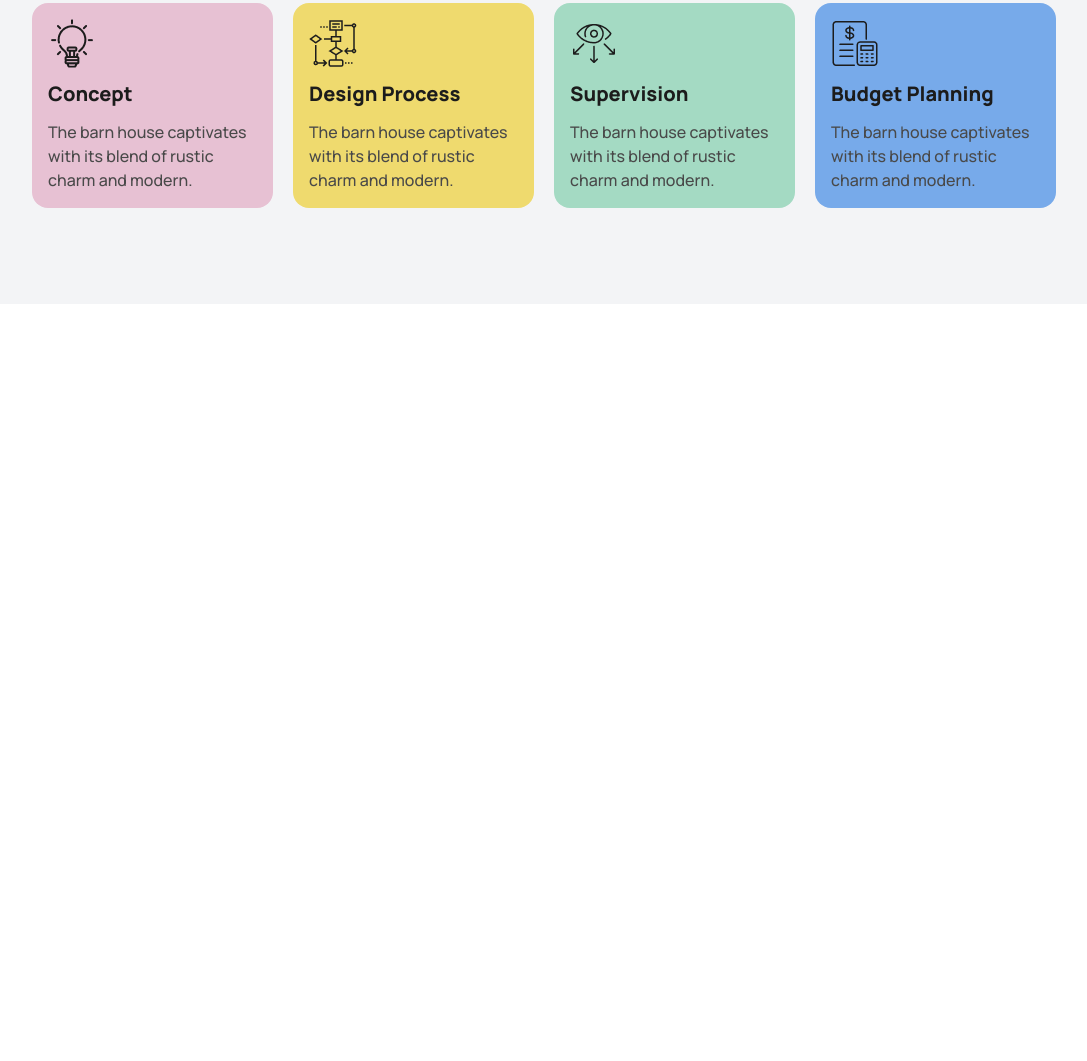
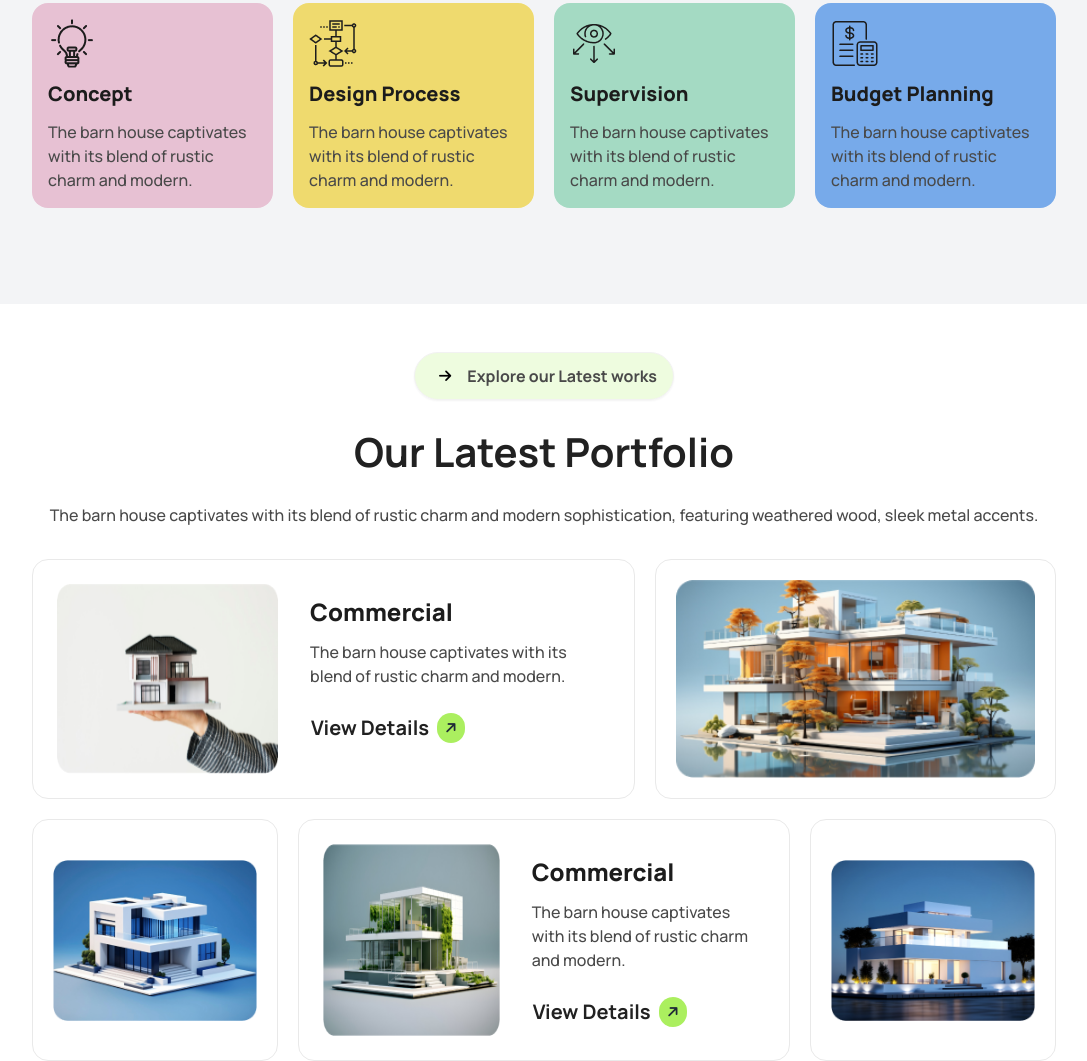
Before and after one commit to elite1122/Responsive-Home-Design-Using-TailwindCSS-and-DaisyUI, a plain HTML site: page index.html in a window 1280 px wide. Shown: the part 1928-2989 px from the top of the page, without its empty margins (96-1183 px from the left). Before the commit the page ends 2232 px from the top, so only its background shows below. Drawn offline with nearby package versions, Linux system fonts and the light colour scheme.

Commit message:
Latest Portfolio Section

```diff
--- a/index.html
+++ b/index.html
@@ -29,6 +29,7 @@
                     colors: {
                         clifford: '#da373d',
                         'color-primary': '#ABEF5F',
+                        'custom-light-green': 'rgba(171, 239, 95, 0.2)',
                     }
                 }
             }
@@ -187,7 +188,8 @@
 
         <!-- Work Process Section -->
         <section>
-            <div class="w-4/5 mx-auto flex flex-col lg:flex-row lg:justify-between mt-[-40px] lg:mt-0 pb-[16px] lg:pb-[32px]">
+            <div
+                class="w-4/5 mx-auto flex flex-col lg:flex-row lg:justify-between mt-[-40px] lg:mt-0 pb-[16px] lg:pb-[32px]">
                 <div class="w-full space-y-6">
                     <div class="btn bg-white rounded-full flex w-max lg:mt-0 mx-auto">
                         <div class="p-2 rounded-full">
@@ -198,7 +200,8 @@
                     <h3
                         class="text-2xl lg:text-[40px] font-bold text-[#212121] lg:leading-[55px] leading-[33px] text-center">
                         Our Works Process</h3>
-                    <p class="text-base font-medium text-[#494949] text-center">The barn house captivates with its blend of
+                    <p class="text-base font-medium text-[#494949] text-center">The barn house captivates with its blend
+                        of
                         rustic charm and modern sophistication, featuring weathered wood, sleek metal accents.</p>
                 </div>
             </div>
@@ -234,6 +237,90 @@
             </div>
         </section>
 
+        <!-- Latest Portfolio Section -->
+        <section class="lg:bg-white pt-12">
+            <div class="w-4/5 mx-auto flex flex-col lg:flex-row lg:justify-between pb-[16px] lg:pb-[32px]">
+                <div class="w-full space-y-6">
+                    <div class="btn bg-custom-light-green rounded-full flex w-max lg:mt-0 mx-auto">
+                        <div class="p-2 rounded-full">
+                            <i class="fa-solid fa-arrow-right text-black"></i>
+                        </div>
+                        <a class="text-[#494949] font-bold text-base">Explore our Latest works</a>
+                    </div>
+                    <h3
+                        class="text-2xl lg:text-[40px] font-bold text-[#212121] lg:leading-[55px] leading-[33px] text-center">
+                        Our Latest Portfolio</h3>
+                    <p class="text-base font-medium text-[#494949] text-center">The barn house captivates with its blend
+                        of rustic charm and modern sophistication, featuring weathered wood, sleek metal accents.</p>
+                </div>
+            </div>
+            <div class="space-y-5">
+                <!-- 1st row -->
+                <div class="w-4/5 mx-auto flex flex-col lg:flex-row gap-5">
+                    <!-- 1st card -->
+                    <div
+                        class="flex flex-col lg:flex-row box-border border border-[#e9e9e9] rounded-[16px] p-6 gap-4 w-full lg:w-3/5 bg-white">
+                        <img src="./assets/img1.png" alt="" class="w-full lg:w-2/5">
+                        <div class="space-y-4 w-full lg:w-3/5">
+                            <div class="pl-4 space-y-3 pt-3">
+                                <h5 class="text-2xl font-extrabold text-[#1C1C1C]">Commercial</h5>
+                                <p class="text-base font-medium text-[#494949]">The barn house captivates with its blend
+                                    of
+                                    rustic charm and modern.</p>
+                            </div>
+                            <div class="flex items-center btn btn-ghost w-max">
+                                <a class="text-xl font-bold text-[#212121]">View Details</a>
+                                <div class="bg-color-primary p-2 rounded-full">
+                                    <i class="fa-solid fa-arrow-right -rotate-45"></i>
+                                </div>
+                            </div>
+                        </div>
+                    </div>
+                    <!-- 2nd card -->
+                    <div
+                        class="w-full lg:w-2/5 flex justify-center items-center box-border border border-[#e9e9e9] rounded-[16px] bg-white">
+                        <img src="./assets/img2.png" alt="" class="w-full p-5">
+                    </div>
+                </div>
+                <!-- 2nd row -->
+                <div class="w-4/5 mx-auto flex flex-col lg:flex-row gap-5">
+                    <!-- 1st card -->
+                    <div
+                        class="w-full lg:w-1/4 flex justify-center items-center box-border border border-[#e9e9e9] rounded-[16px] bg-white">
+                        <img src="./assets/img3.png" alt="" class="w-full p-5">
+                    </div>
+                    <!-- 2nd card -->
+                    <div
+                        class="flex flex-col lg:flex-row box-border border border-[#e9e9e9] rounded-[16px] p-6 gap-4 w-full lg:w-2/4 bg-white">
+                        <img src="./assets/img4.png" alt="" class="w-full lg:w-2/5">
+                        <div class="space-y-4 w-full lg:w-3/5">
+                            <div class="pl-4 space-y-3 pt-3">
+                                <h5 class="text-2xl font-extrabold text-[#1C1C1C]">Commercial</h5>
+                                <p class="text-base font-medium text-[#494949]">The barn house captivates with its blend
+                                    of
+                                    rustic charm and modern.</p>
+                            </div>
+                            <div class="flex items-center btn btn-ghost w-max">
+                                <a class="text-xl font-bold text-[#212121]">View Details</a>
+                                <div class="bg-color-primary p-2 rounded-full">
+                                    <i class="fa-solid fa-arrow-right -rotate-45"></i>
+                                </div>
+                            </div>
+                        </div>
+                    </div>
+                    <!-- 3rd card -->
+                    <div
+                        class="w-full lg:w-1/4 flex justify-center items-center box-border border border-[#e9e9e9] rounded-[16px] bg-white lg:hidden">
+                        <img src="./assets/img3.png" alt="" class="w-full p-5">
+                    </div>
+                    <div
+                        class="w-full lg:w-1/4 flex justify-center items-center box-border border border-[#e9e9e9] rounded-[16px] bg-white">
+                        <img src="./assets/img5.png" alt="" class="w-full p-5">
+                    </div>
+                </div>
+            </div>
+        </section>
+
     </main>
     <!-- Footer Section -->
     <footer></footer>
```
